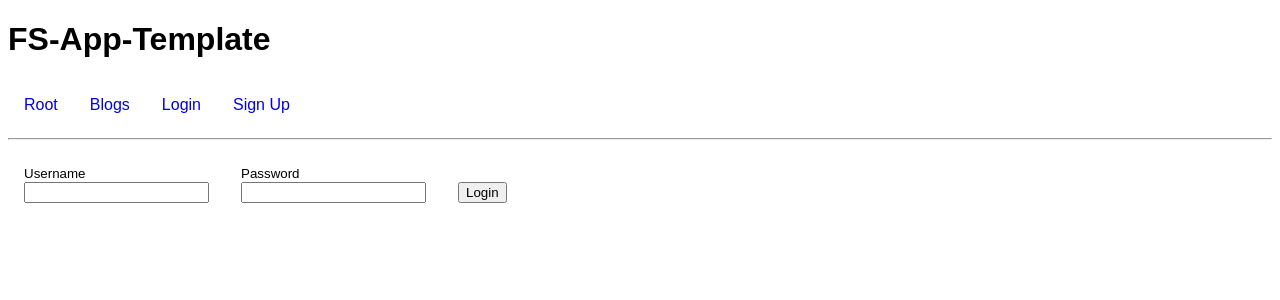
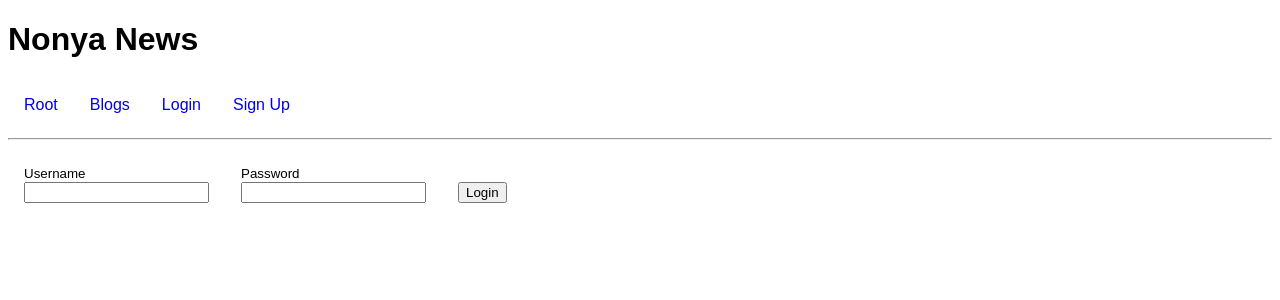
Before and after one commit to doobybooby/stackathon-template, a React app: page / in a window 1280 px wide. Shown: the top 300 px of the page. Built offline with nearby package versions, Linux system fonts and the light colour scheme.

Commit message:
display all news and its info. display the time difference for post and display the latest posts first

```diff
--- a/client/components/Navbar.js
+++ b/client/components/Navbar.js
@@ -5,7 +5,7 @@ import {logout} from '../store'
 
 const Navbar = ({handleClick, isLoggedIn}) => (
   <div>
-    <h1>FS-App-Template</h1>
+    <h1>Nonya News</h1>
     <nav>
       {isLoggedIn ? (
         <div>
--- a/client/components/pages/Blogs.js
+++ b/client/components/pages/Blogs.js
@@ -10,6 +10,9 @@ export const Blogs = () => {
   const dispatch = useDispatch()
   // console.log(blogs, dispatch)
 
+
+  const currentTime = new Date()
+
   useEffect(()=> {
     getBlogs(dispatch)
   },[blogs.length])
@@ -17,7 +20,6 @@ export const Blogs = () => {
   return (
     <div>
       <BlogForm></BlogForm>
-      <button onClick={()=> getBlogs(dispatch)}>BLOGS</button>
       {
         blogs[0] ?
           blogs.sort((a,b) => b.id - a.id).map( blog =>
@@ -26,6 +28,7 @@ export const Blogs = () => {
               {blog.image && <img src={blog.image} alt="image" />}
               <p>{blog.description}</p>
               <p><button>Down</button> {blog.rating} <button>Up</button></p>
+              <p>{ Math.floor((Math.floor((Math.abs(currentTime - new Date(blog.createdAt)))/1000)/60)/60) }H { Math.floor((Math.floor((Math.abs(currentTime - new Date(blog.createdAt)))/1000)/60)%60) }Min AGO</p>
               <ul>
                   { blog.replies.map( reply =>
                     <li key={reply.id}>
@@ -34,6 +37,7 @@ export const Blogs = () => {
                     </li>
                   )}
               </ul>
+
             </ul>
 
           ) :
--- a/client/components/pages/Root.js
+++ b/client/components/pages/Root.js
@@ -21,12 +21,15 @@ export const Root = () => {
       {
         news[0]
           ? news.map(article => <li key={article.url}>
+
             <p>{article.source.name}</p>
             <p>{article.title}</p>
             <img src={article.urlToImage} alt="" width='50%' />
             <h3>{article.description}</h3>
             <a href={article.url}>... Read More</a>
+            <object data={article.url}></object>
             <p>BY: {article.author}</p>
+
           </li>)
           : null
       }
--- a/public/index.html
+++ b/public/index.html
@@ -3,7 +3,8 @@
   <head>
     <meta charset='utf-8'>
     <meta name='viewport' content='width=device-width initial-scale=1.0'>
-    <title>FS-App-Template</title>
+    <meta http-equiv="Content-Security-Policy" content="frame-src https:">
+    <title>Nonya News</title>
     <link rel="stylesheet" href="/style.css" />
     <script defer src="/bundle.js"></script>
   </head>
```
